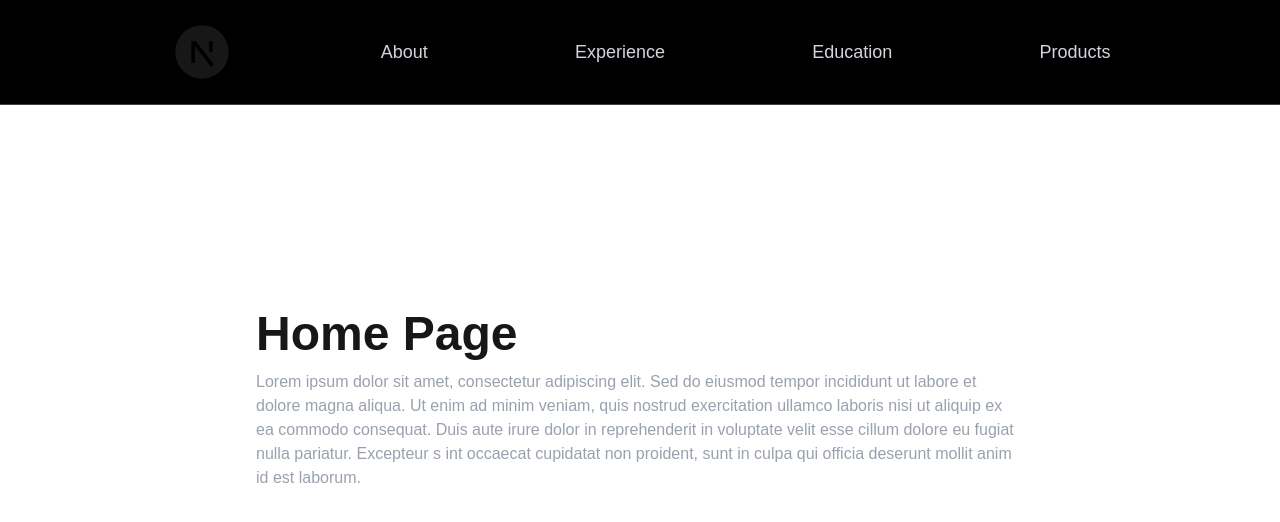
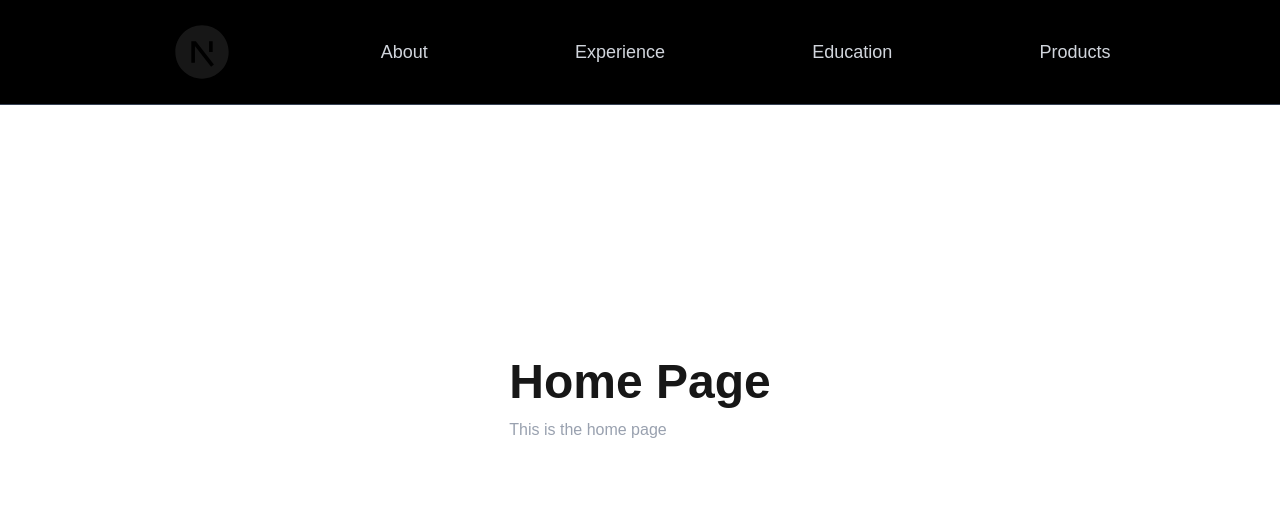
Before and after one commit to Yevan-0/my-next-app, a Next.js app: page / in a window 1280 px wide. Shown: the top 522 px of the page. Built offline with nearby package versions, Linux system fonts and the light colour scheme.

Commit message:
feat: added meta tags to home  page

```diff
--- a/app/page.tsx
+++ b/app/page.tsx
@@ -1,15 +1,16 @@
+import { Metadata } from "next";
+
+export const metadata: Metadata ={
+  title:"Home",
+  description:"This is the home page"
+}
 
 export default function Home() {
   return (
     <div className="min-h-screen flex items-center justify-center" >
       <div className="space-y-3 max-w-3xl"><h1 className="text-5xl font-semibold">Home Page</h1>
 
-        <p className="text-gray-400">Lorem ipsum dolor sit amet, consectetur adipiscing elit.
-          Sed do eiusmod tempor incididunt ut labore et dolore magna aliqua. Ut enim ad minim veniam,
-          quis nostrud exercitation ullamco laboris nisi ut aliquip ex ea commodo consequat. Duis aute
-          irure dolor in reprehenderit in voluptate velit esse cillum dolore eu fugiat nulla pariatur. Excepteur s
-          int occaecat cupidatat non proident, sunt in culpa qui officia deserunt mollit anim id est laborum.
-        </p>
+        <p className="text-gray-400">This is the home page</p>
       </div>
 
     </div>
```
